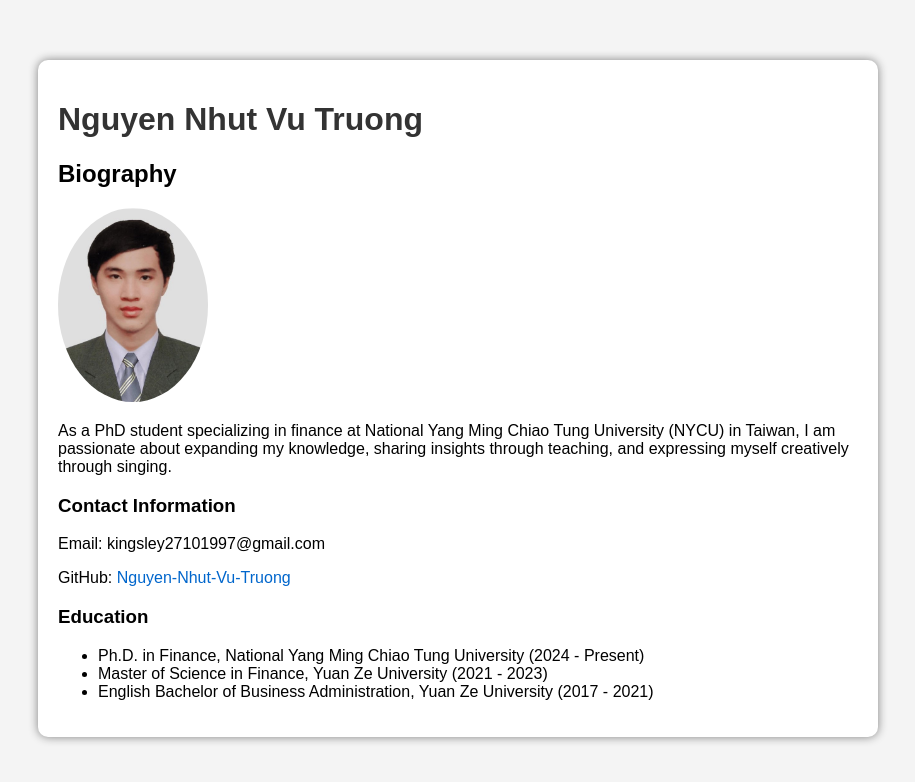
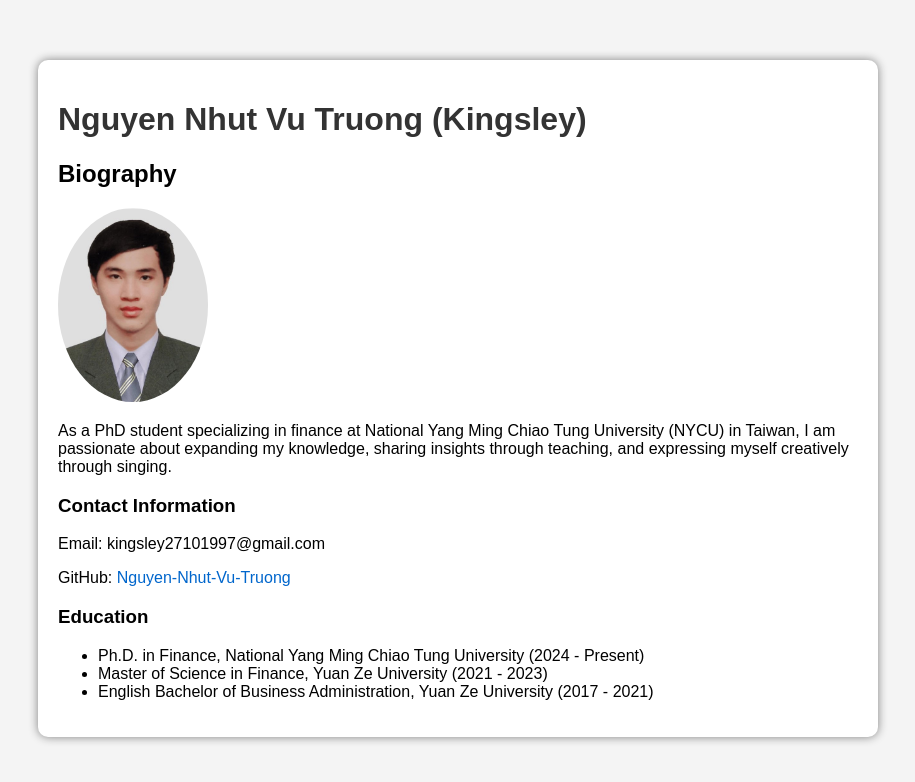
Before and after one commit to Nguyen-Nhut-Vu-Truong/Nguyen-Nhut-Vu-Truong.github.io, a plain HTML site: page index.html in a window 1280 px wide. Shown: the whole page, without its empty margins (22-937 px from the left). Drawn offline with Linux system fonts and the light colour scheme.

Commit message:
Update index.html

```diff
--- a/index.html
+++ b/index.html
@@ -33,7 +33,7 @@
 </head>
 <body>
     <div class="container">
-        <h1>Nguyen Nhut Vu Truong</h1>
+        <h1>Nguyen Nhut Vu Truong (Kingsley)</h1>
         <h2>Biography</h2>
         <img src="profile.jpg" alt="Your Profile Picture">
         <p>As a PhD student specializing in finance at National Yang Ming Chiao Tung University (NYCU) in Taiwan, I am passionate about expanding my knowledge, sharing insights through teaching, and expressing myself creatively through singing.</p>
```
